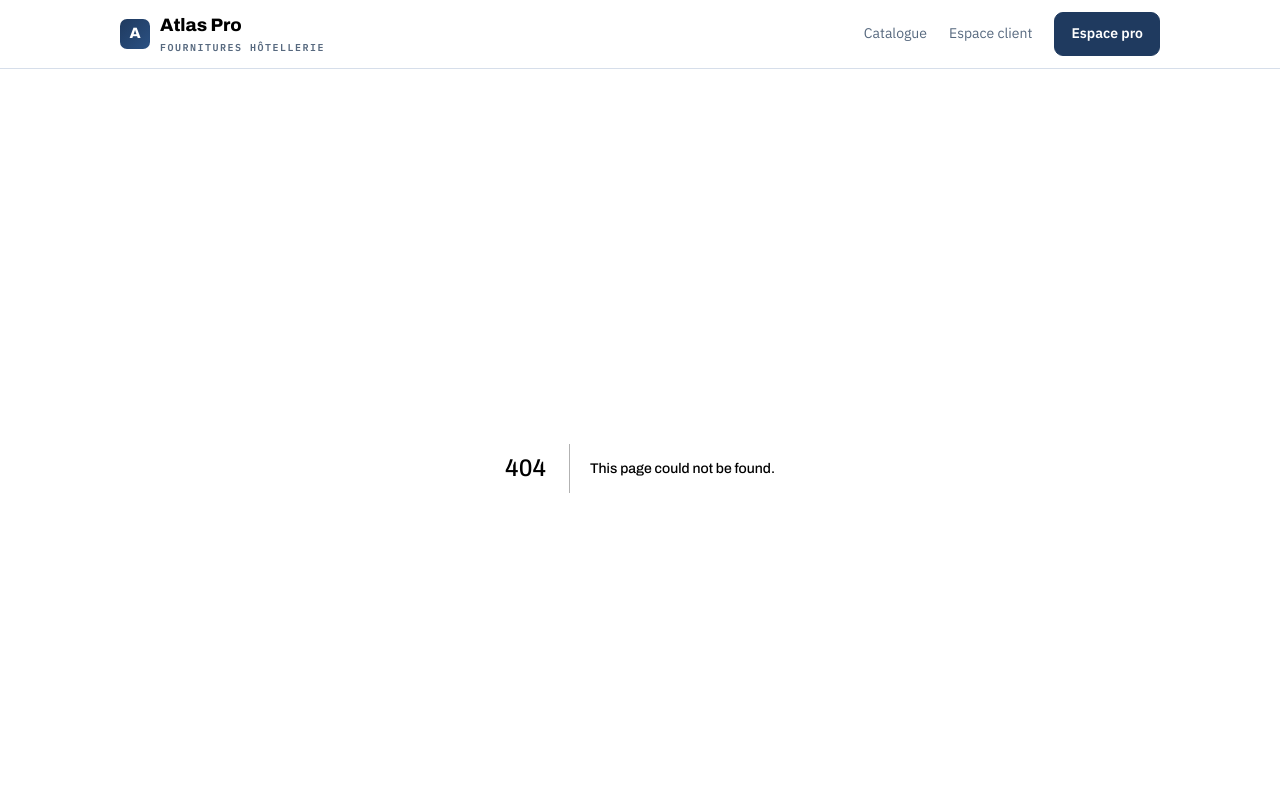
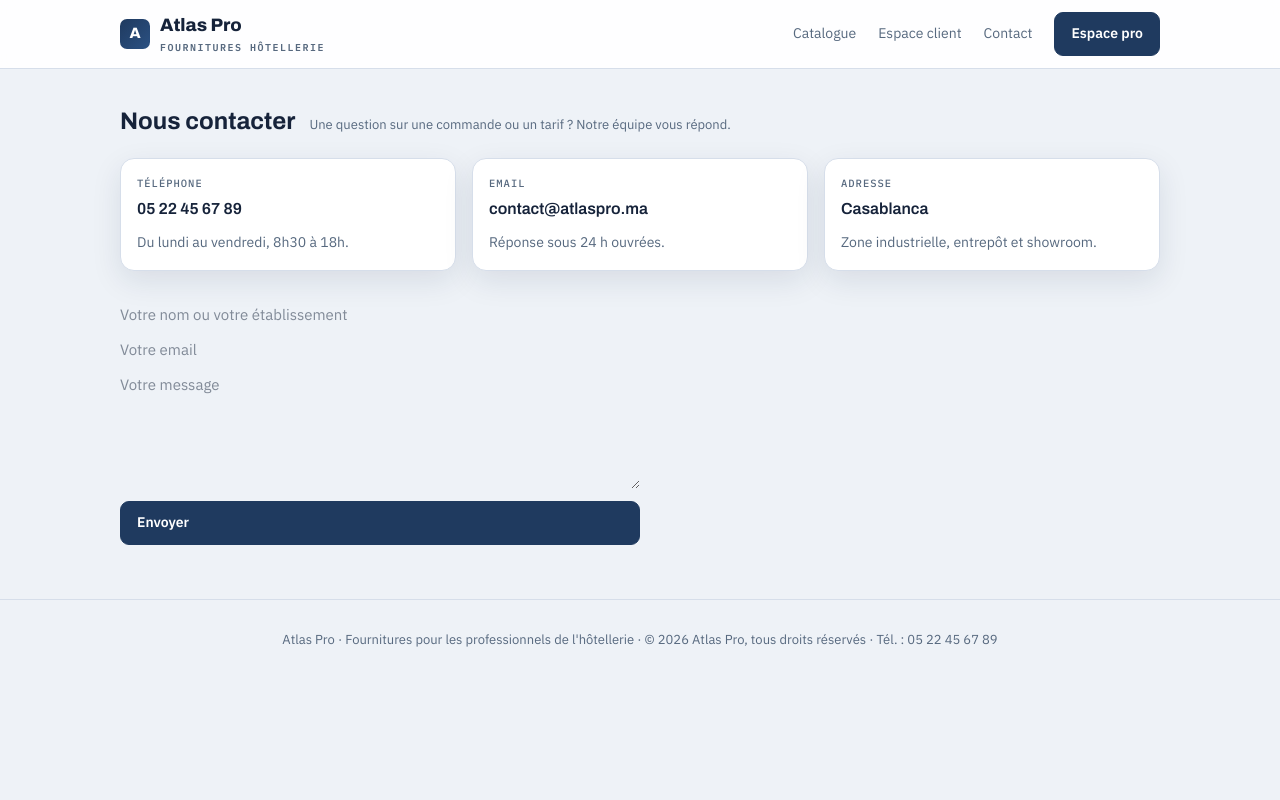
Before and after one commit to bardouniaya0-code/site-b2b, a Next.js app: page /contact in a window 1280 px wide. Before the commit this address had no page. Shown: the top 800 px of the page. Built offline with nearby package versions, Linux system fonts and the light colour scheme.

Commit message:
ATLAS-106 : page Contact et lien dans le menu

```diff
--- /dev/null
+++ b/src/app/contact/page.tsx
@@ -0,0 +1,37 @@
+export default function Contact() {
+    return (
+        <div className="wrap">
+            <section className="section">
+                <div className="sec-head">
+                    <h2>Nous contacter</h2>
+                    <span className="note">Une question sur une commande ou un tarif ? Notre équipe vous répond.</span>
+                </div>
+
+                <div className="grid">
+                    <div className="card">
+                        <div className="cat">Téléphone</div>
+                        <h3>05 22 45 67 89</h3>
+                        <p className="lead" style={{ margin: 0, fontSize: 14 }}>Du lundi au vendredi, 8h30 à 18h.</p>
+                    </div>
+                    <div className="card">
+                        <div className="cat">Email</div>
+                        <h3>contact@atlaspro.ma</h3>
+                        <p className="lead" style={{ margin: 0, fontSize: 14 }}>Réponse sous 24 h ouvrées.</p>
+                    </div>
+                    <div className="card">
+                        <div className="cat">Adresse</div>
+                        <h3>Casablanca</h3>
+                        <p className="lead" style={{ margin: 0, fontSize: 14 }}>Zone industrielle, entrepôt et showroom.</p>
+                    </div>
+                </div>
+
+                <form action="mailto:contact@atlaspro.ma" method="post" encType="text/plain" style={{ marginTop: 32, display: "grid", gap: 12, maxWidth: 520 }}>
+                    <input name="nom" placeholder="Votre nom ou votre établissement" required />
+                    <input name="email" type="email" placeholder="Votre email" required />
+                    <textarea name="message" placeholder="Votre message" rows={5} required />
+                    <button type="submit" className="btn primary">Envoyer</button>
+                </form>
+            </section>
+        </div>
+    );
+}
--- a/src/components/Header.tsx
+++ b/src/components/Header.tsx
@@ -12,6 +12,7 @@ export default function Header() {
         <nav className="nav">
           <Link className="navlink" href="/catalogue">Catalogue</Link>
           <Link className="navlink" href="/espace">Espace client</Link>
+          <Link className="navlink" href="/contact">Contact</Link>
           <Link href="/espace" className="btn primary">Espace pro</Link>
         </nav>
       </div>
```
